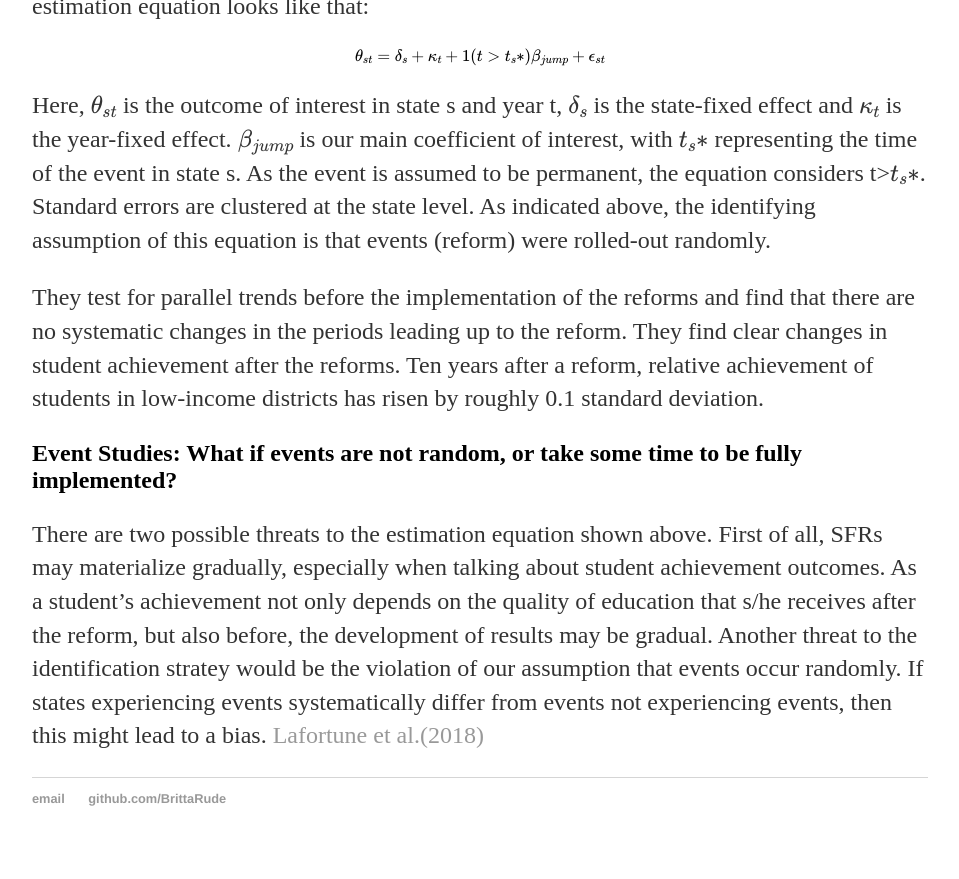
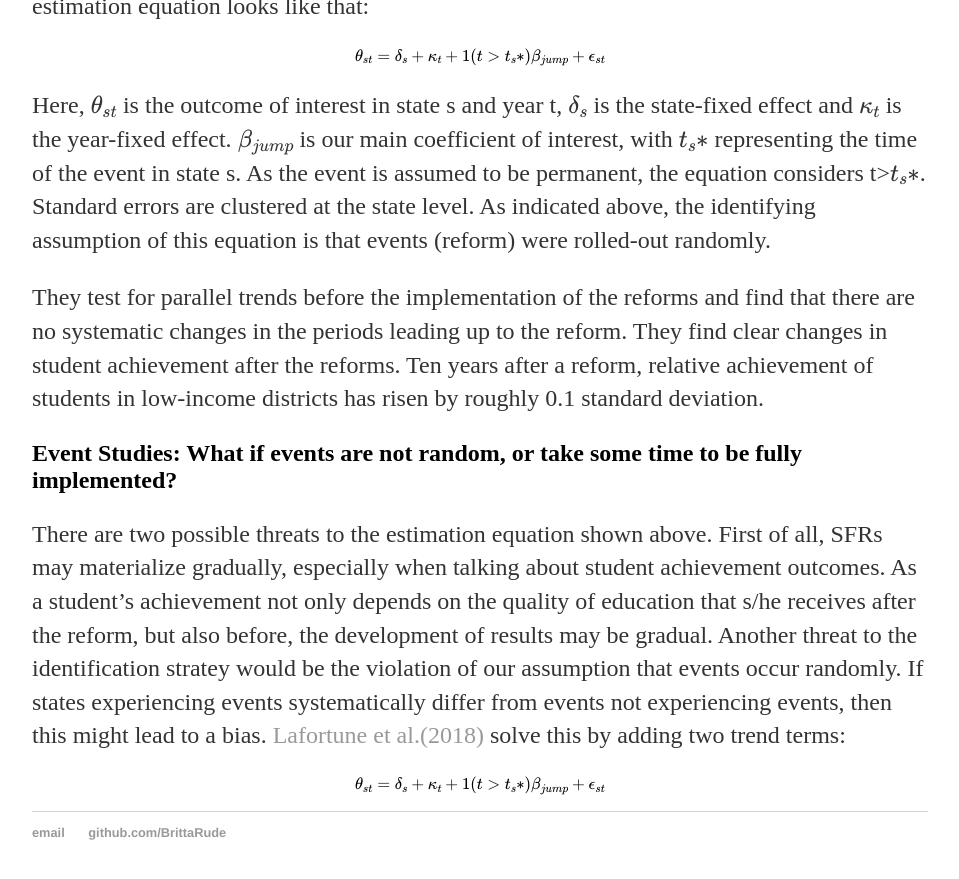
Before and after one commit to BrittaRude/BrittaRude.github.io, a Jekyll site: the page built from inputs_datascience/_posts/2020-07-22-britta-rude-event-study.md, in a window 1280 px wide and 900 px high, scrolled down 1549 px. Shown: the top 879 px of the window, without its empty margins (160-1119 px from the left). Built offline with Jekyll 4.4.1, drawn with Linux system fonts in a browser that asks for light colours; formulas are drawn with MathJax 3.

Commit message:
Update 2020-07-22-britta-rude-event-study.md

```diff
--- a/inputs_datascience/_posts/2020-07-22-britta-rude-event-study.md
+++ b/inputs_datascience/_posts/2020-07-22-britta-rude-event-study.md
@@ -23,4 +23,6 @@
 
 ## Event Studies: What if events are not random, or take some time to be fully implemented?
 
-There are two possible threats to the estimation equation shown above. First of all, SFRs may materialize gradually, especially when talking about student achievement outcomes. As a student's achievement not only depends on the quality of education that s/he receives after the reform, but also before, the development of results may be gradual. Another threat to the identification stratey would be the violation of our assumption that events occur randomly. If states experiencing events systematically differ from events not experiencing events, then this might lead to a bias. [Lafortune et al.(2018)](https://pubs.aeaweb.org/doi/pdfplus/10.1257/app.20160567)
+There are two possible threats to the estimation equation shown above. First of all, SFRs may materialize gradually, especially when talking about student achievement outcomes. As a student's achievement not only depends on the quality of education that s/he receives after the reform, but also before, the development of results may be gradual. Another threat to the identification stratey would be the violation of our assumption that events occur randomly. If states experiencing events systematically differ from events not experiencing events, then this might lead to a bias. [Lafortune et al.(2018)](https://pubs.aeaweb.org/doi/pdfplus/10.1257/app.20160567) solve this by adding two trend terms:
+
+$$ \theta_{st} = \delta_s + \kappa_t + 1(t>t_s*) \beta_{jump} + \epsilon_{st} $$
```
